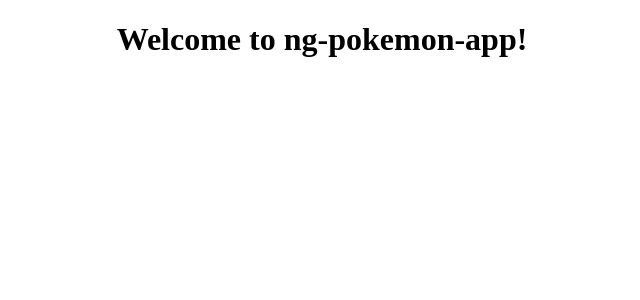
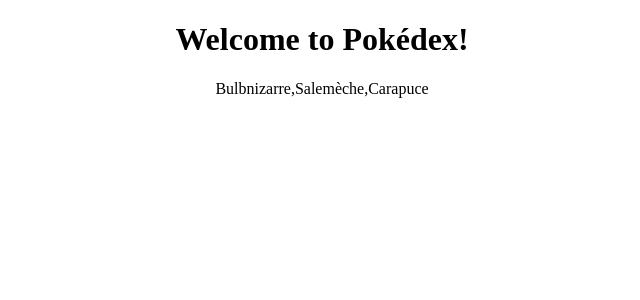
Before and after one commit to DevSuccess/Cours-Angular, an Angular app in the folder ng-pokemon-app/: page / in a window 1280 px wide. Shown: the top 300 px of the page, without its empty margins (318-958 px from the left). Built offline with nearby package versions, Linux system fonts and the light colour scheme.

Commit message:
Mise en place de ngOnInit

```diff
--- a/ng-pokemon-app/src/app/app.component.ts
+++ b/ng-pokemon-app/src/app/app.component.ts
@@ -1,4 +1,4 @@
-import { Component } from "@angular/core";
+import { Component, OnInit } from "@angular/core";
 
 @Component({
   selector: "app-root",
@@ -6,9 +6,17 @@
     <!--The content below is only a placeholder and can be replaced.-->
     <div style="text-align:center" class="content">
       <h1>Welcome to {{ title }}!</h1>
+      <p>
+        {{pokemonsList}}
+      </p>
     </div>
   `,
 })
-export class AppComponent {
-  title = 'ng-pokemon-app';
+export class AppComponent implements OnInit {
+  title = 'Pokédex';
+  pokemonsList = ['Bulbnizarre', 'Salemèche', 'Carapuce'];
+
+  ngOnInit() {
+      console.table(this.pokemonsList);
+  }
 }
```
